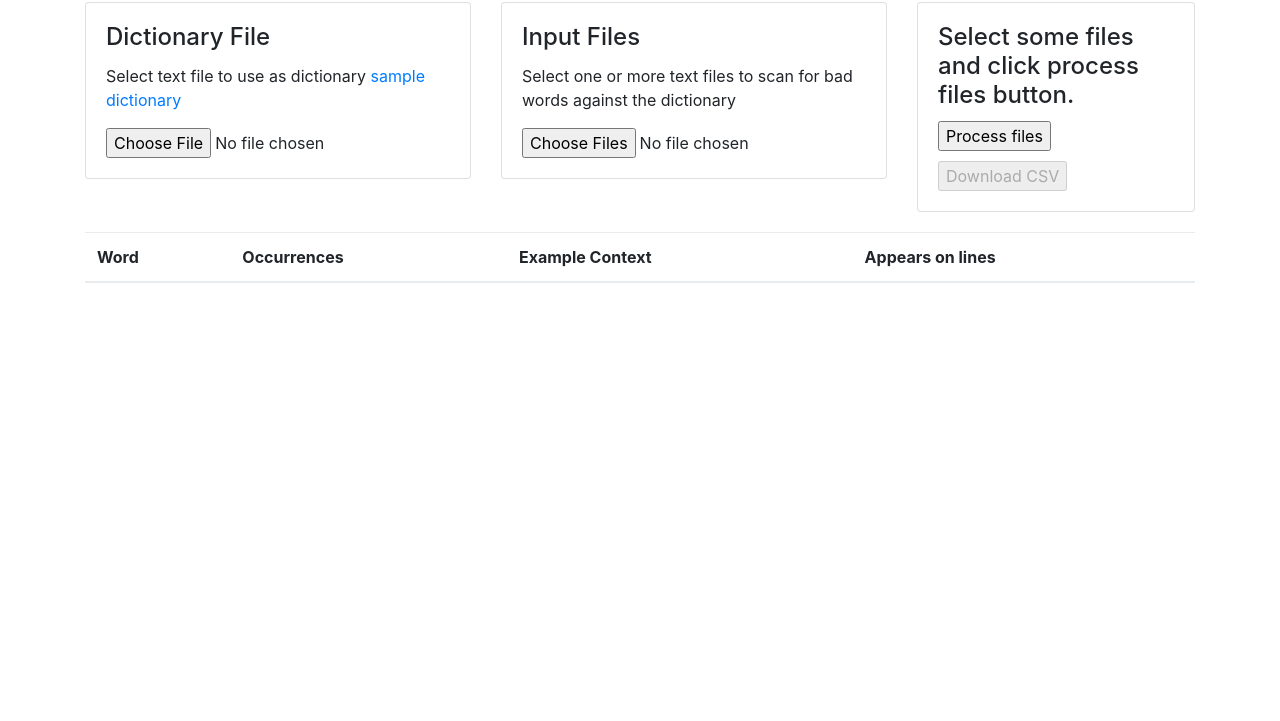
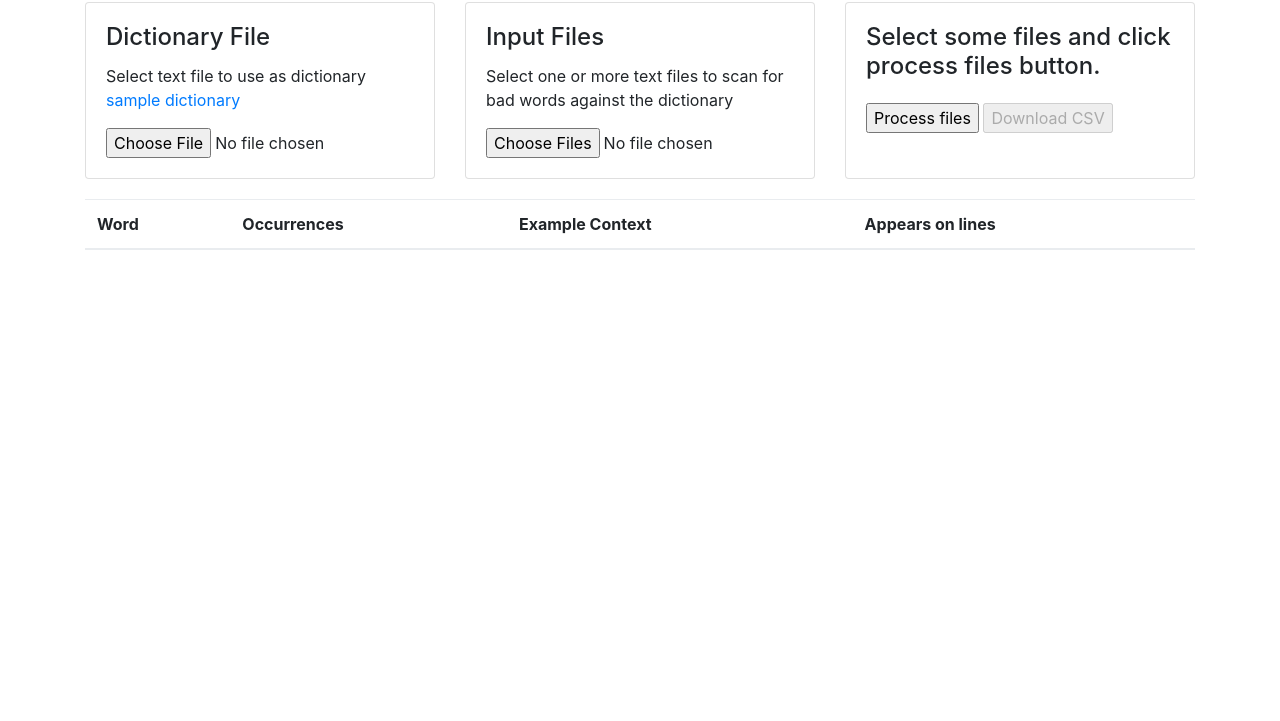
Before and after one commit to jamesmgittins/invalid-word-finder, a plain HTML site: page index.html in a window 1280 px wide. Shown: the part 79-800 px from the top of the page. Drawn offline with nearby package versions, Linux system fonts and the light colour scheme.

Commit message:
Changed card layout

```diff
--- a/index.html
+++ b/index.html
@@ -12,8 +12,8 @@
     <div class="container">
       <h1>Invalid Word Finder</h1>
 
-      <div class="row align-items-start row-eq-height" style="margin-bottom:20px;">
-        <div class="col-sm">
+        <div class="card-deck" style="margin-bottom:20px;">
+
           <div class="card">
             <div class="card-body">
               <h4 class="card-title">Dictionary File</h4>
@@ -21,9 +21,7 @@
               <input type="file" id="dictionary" name="dictionary" enctype="multipart/form-data"/>
             </div>
           </div>
-        </div>
 
-        <div class="col-sm">
           <div class="card">
             <div class="card-body">
               <h4 class="card-title">Input Files</h4>
@@ -31,9 +29,7 @@
               <input type="file" id="input" name="input" enctype="multipart/form-data" multiple="multiple"/>
             </div>
           </div>
-        </div>
 
-        <div class="col-sm">
           <div class="card">
             <div class="card-body">
               <h4 class="card-title" id="status">Select some files and click process files button.</h4>
@@ -42,10 +38,6 @@
             </div>
           </div>
         </div>
-
-      </div>
-
-
 
       <table id="badWordTable" class="table table-striped">
         <thead>
```
